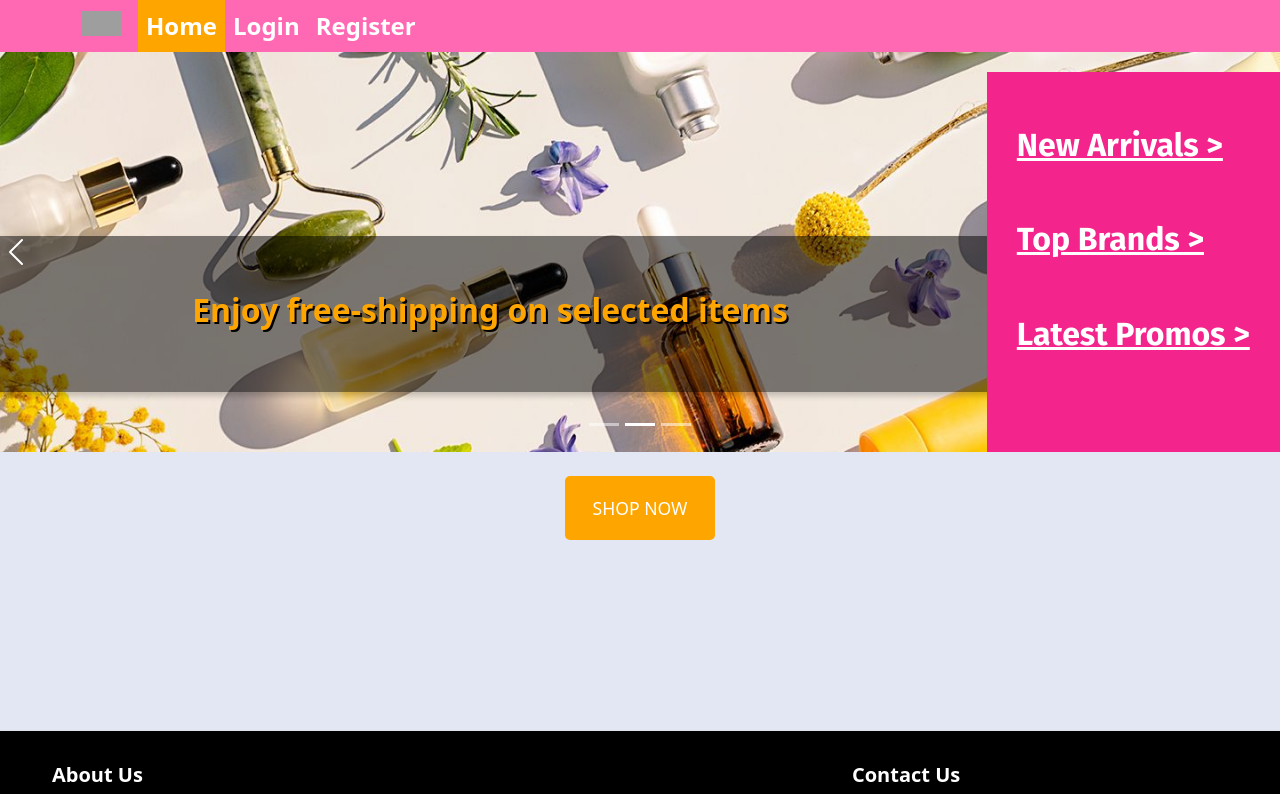
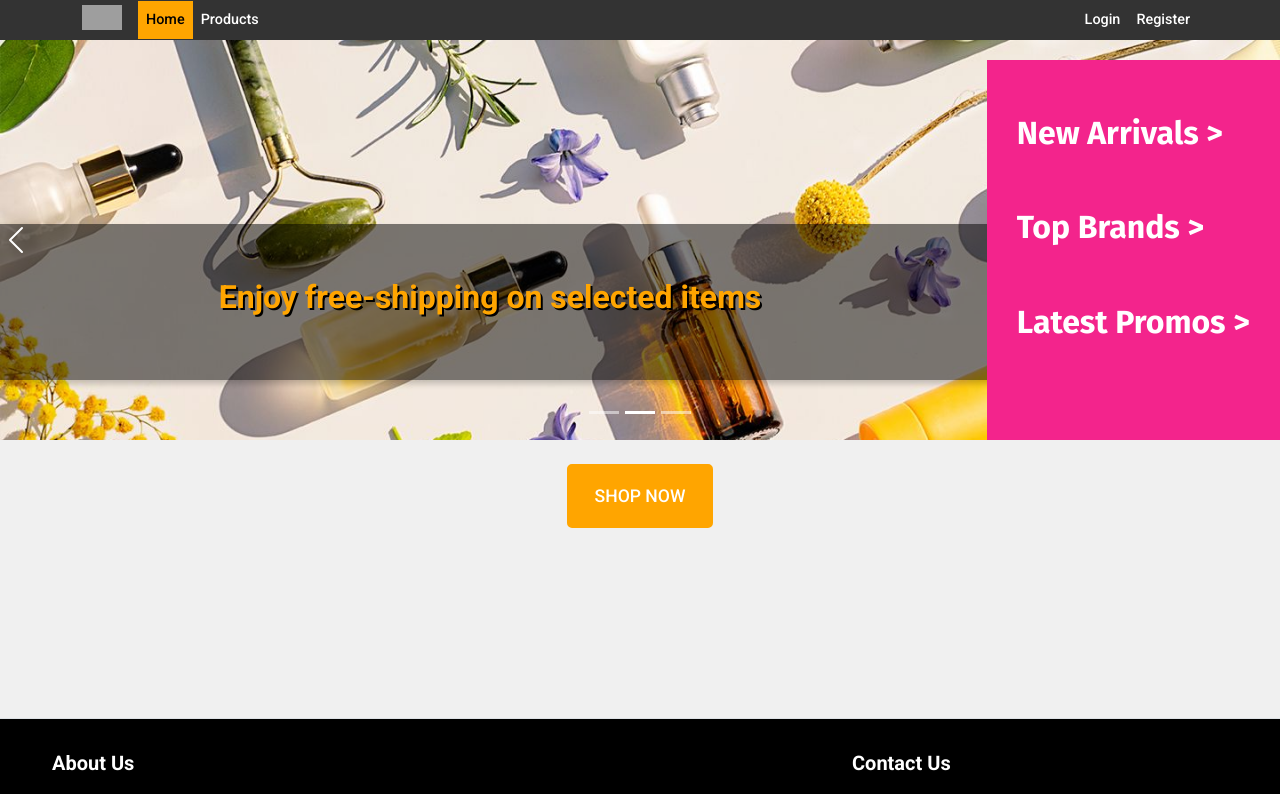
Before and after one commit to AyaGallarte/online-shop, a React (Vite) app: page / in a window 1280 px wide. Shown: the top 794 px of the page. Built offline with nearby package versions, Linux system fonts and the light colour scheme; grey boxes are pictures that could not be loaded.

Commit message:
Added Navbar without icons

```diff
--- a/src/components/AppNavbar.jsx
+++ b/src/components/AppNavbar.jsx
@@ -25,8 +25,27 @@ export default function AppNavbar() {
                 <Navbar.Collapse id="basic-navbar-nav">
                     <Nav className="me-auto">
                         <Nav.Link as={NavLink} to="/">Home</Nav.Link>
-                        <Nav.Link as={NavLink} to="/login">Login</Nav.Link>
-                        <Nav.Link as={NavLink} to="/register">Register</Nav.Link>
+                        <Nav.Link as={NavLink} to="/products">Products</Nav.Link>
+                    </Nav>
+
+                    <Nav className="ms-auto">
+                        {user && user.id !== null && user.id !== undefined ? (
+                            user.isAdmin ? (
+                                <Nav.Link as={NavLink} to="/logout">Logout</Nav.Link>
+                            ) : (
+                                <>
+                                    <Nav.Link as={NavLink} to="/cart">Cart</Nav.Link>
+                                    <Nav.Link as={NavLink} to="/order">Order</Nav.Link>
+                                    <Nav.Link as={NavLink} to="/profile">Profile</Nav.Link>
+                                    <Nav.Link as={NavLink} to="/logout">Logout</Nav.Link>
+                                </>
+                            )
+                        ) : (
+                            <>
+                                <Nav.Link as={NavLink} to="/login">Login</Nav.Link>
+                                <Nav.Link as={NavLink} to="/register">Register</Nav.Link>
+                            </>
+                        )}
                     </Nav>
                 </Navbar.Collapse>
             </Container>
--- a/src/index.css
+++ b/src/index.css
@@ -1,13 +1,12 @@
 @import url('https://fonts.googleapis.com/css2?family=Fira+Sans:ital,wght@0,100;0,200;0,300;0,400;0,500;0,600;0,700;0,800;0,900;1,100;1,200;1,300;1,400;1,500;1,600;1,700;1,800;1,900&family=Roboto:ital,wght@0,100;0,300;0,400;0,500;0,700;0,900;1,100;1,300;1,400;1,500;1,700;1,900&family=Work+Sans:ital,wght@0,100..900;1,100..900&display=swap" rel="stylesheet');
 
 :root {
-  font-family: Inter, system-ui, Avenir, Helvetica, Arial, sans-serif;
+  font-family: Fira Sans, system-ui, Avenir, Helvetica, Arial, sans-serif;
   line-height: 1.5;
   font-weight: 400;
 
   color-scheme: light dark;
   color: rgba(255, 255, 255, 0.87);
-  background-color: #242424;
 
   font-synthesis: none;
   text-rendering: optimizeLegibility;
@@ -15,73 +14,88 @@
   -moz-osx-font-smoothing: grayscale;
 }
 
-* {
-    box-sizing: border-box;
-    padding: 0;
-    margin: 0;
+a {
+  font-weight: 500;
+  color: #646cff;
+  text-decoration: inherit;
 }
-
-html, body {
-    height: 100%;
-    margin: 0;
-    padding: 0;
-    overflow-x: hidden; /* Prevent horizontal scroll */
+a:hover {
+  color: #535bf2;
 }
 
 body {
-    background-color: #e2e7f3 !important;
+  font-family: "Roboto";
+  font-optical-sizing: auto;
 }
 
-.home-images img {
-    min-height: 45vh;
-    min-width: 100;
+h1 {
+  font-size: 3.2em;
+  line-height: 1.1;
 }
 
-.nav {
-    background-color: hotpink;
-    font-size: 1.5rem;
-    font-weight: 600;
+button {
+  border-radius: 8px;
+  border: 1px solid transparent;
+/*  padding: 0.6em 1.2em;*/
+  font-size: 1em;
+  font-weight: 500;
+  font-family: inherit;
+  background-color: #1a1a1a;
+  cursor: pointer;
+  transition: border-color 0.25s;
+}
+button:hover {
+  border-color: #646cff;
+}
+button:focus,
+button:focus-visible {
+  outline: 4px auto -webkit-focus-ring-color;
 }
 
-.nav a {
-    color: white;
+@media (prefers-color-scheme: light) {
+  :root {
+    color: #213547;
+    background-color: #ffffff;
+  }
+  a:hover {
+    color: #747bff;
+  }
+  button {
+    background-color: #f9f9f9;
+  }
 }
 
-.nav a:hover {
-    color: yellow;
+.custom-card-title {
+    color: #68a9eb;
+    margin-bottom: 1em;
+    text-align: center;
 }
 
-.active {
-    color: white!important;
+.custom-card-description {
+    text-align: left;
+    margin-bottom: 2em;
 }
 
-.card-footer {
-    display: flex;
-    justify-content: center; /* Center the buttons horizontally */
-    gap: 10px; /* Add space between the buttons */
-    padding: 10px; /* Adjust padding if needed */
+.custom-card-price {
+    text-align: left;
+    color: #ff9448;
 }
 
-.card-footer .btn {
-    margin: 0 5px; /* Add horizontal margin to individual buttons if needed */
+.custom-price {
+    text-align: left;
 }
 
-.card {
-    width: 100%; /* Ensures card takes full width of its column */
+/*.page-title {
+    font-size: 2rem;
 }
+*/
+/*.page-container {
+    display: flex;
+    min-height: 100vh;
+    flex-direction: column;
+}*/
 
-.cardBody {
-    padding: 1rem; /* Adjust padding if needed */
+/* Main content area */
+.content-wrapper {
+    flex: 1;
 }
-
-.custom-card-comments button, .addpost-button {
-    margin-right: 10px;
-    margin-top: 10px;
-}
-
-.register-button {
-    display: flex;
-    justify-content: left;
-    align-items: center;
-    margin-left: 16px;
-}
```
